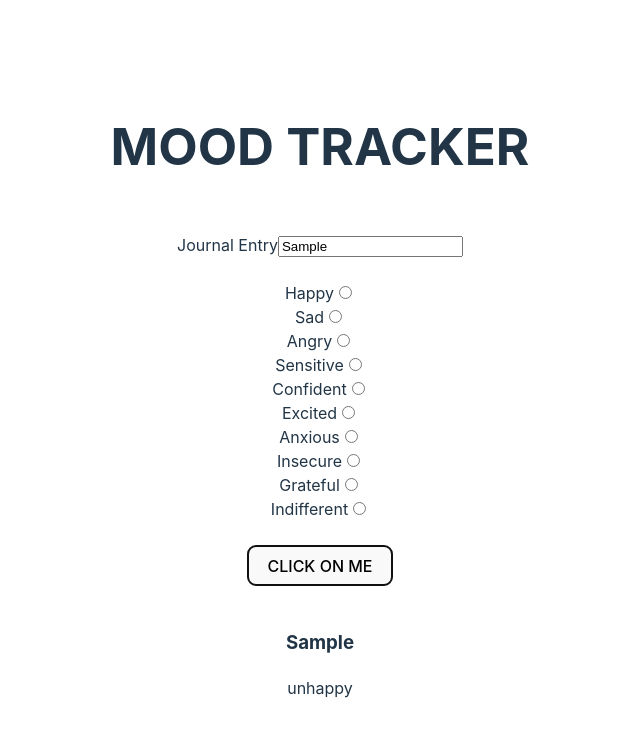
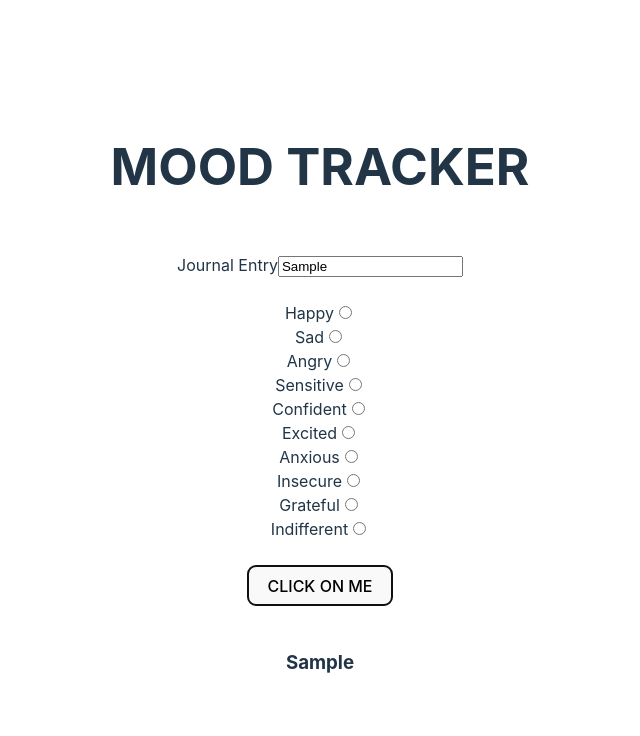
Before and after one commit to Allersnj/river-hacks-2023, a React (Vite) app in the folder moodtracker/: page / in a window 1280 px wide. Both pictures are taken after typing "Sample" into the empty fields and a click on the button "CLICK ON ME". Shown: the top 736 px of the page, without its empty margins (320-960 px from the left). Built offline with nearby package versions, Linux system fonts and the light colour scheme.

Commit message:
List entries below form

```diff
--- a/moodtracker/src/components/Entry.jsx
+++ b/moodtracker/src/components/Entry.jsx
@@ -16,8 +16,11 @@ function Entry(props) {
     event.preventDefault();
     let entry = {};
     entry.journal = event.target.form[0].value;
+    entry.moods = [];
     for (let i = 0; i < moods.length; ++i) {
-      entry[moods[i]] = event.target.form[i+1].checked;
+      if (event.target.form[i+1].checked) {
+        entry.moods.push(moods[i]);
+      }
     }
     entry.key = new Date();
     props.handleCallback(entry);
--- a/moodtracker/src/components/Post.jsx
+++ b/moodtracker/src/components/Post.jsx
@@ -4,7 +4,7 @@ function Post(props) {
     <>
       <div>
         <h3>{props.entryData.journal}</h3>
-        {props.entryData.happy ? <p>happy</p> : <p>unhappy</p>}
+        {props.entryData.moods}
       </div>
     </>
   )
```
